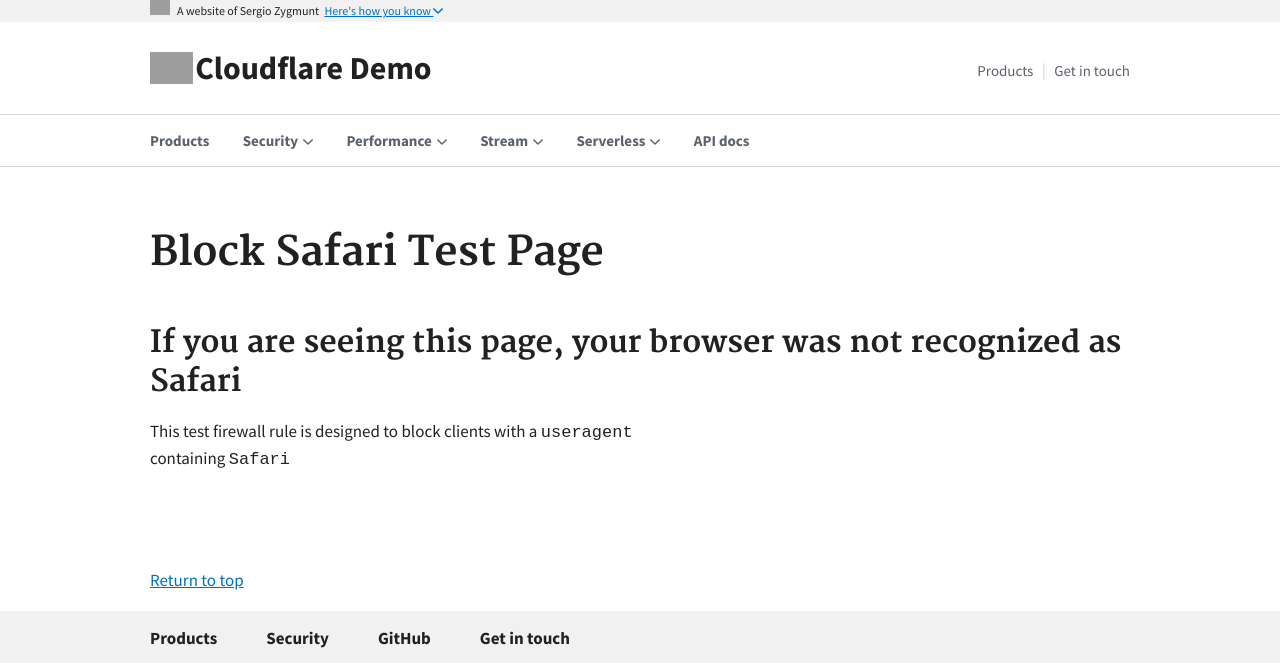
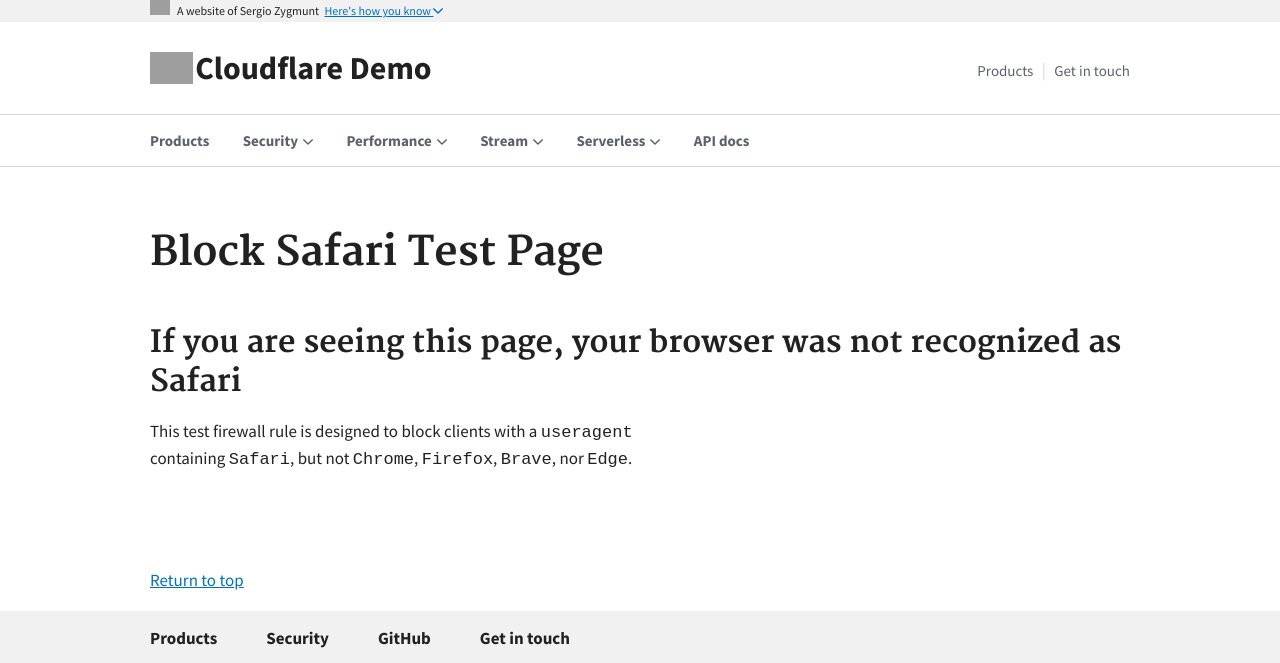
Before and after one commit to sergio-zygmunt-cf-demo/cloudflare-demo, a Jekyll site: the page built from demo/block-safari.md, in a window 1280 px wide, cut to the strip 0-663 px from the top of the page. Built offline with Jekyll 4.4.1, drawn with Linux system fonts in a browser that asks for light colours; grey boxes are pictures that could not be loaded.

Commit message:
Update Safari block firewall rule

```diff
--- a/demo/block-safari.md
+++ b/demo/block-safari.md
@@ -8,4 +8,4 @@ layout: page
 ---
 
 ## If you are seeing this page, your browser was not recognized as Safari
-This test firewall rule is designed to block clients with a `useragent` containing `Safari`
+This test firewall rule is designed to block clients with a `useragent` containing `Safari`, but not `Chrome`, `Firefox`, `Brave`, nor `Edge`.
```
Also changed, not shown: demo/firewall.md (+1 -1 lines).
